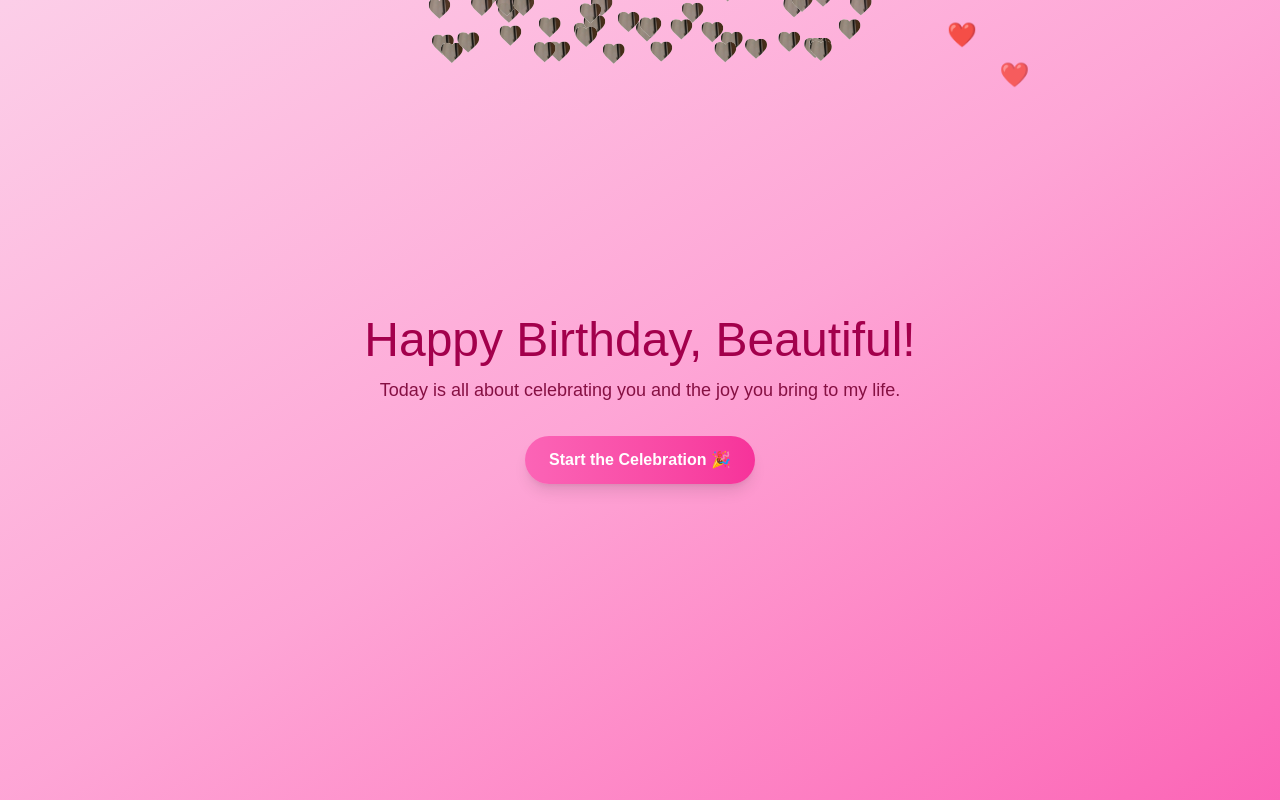
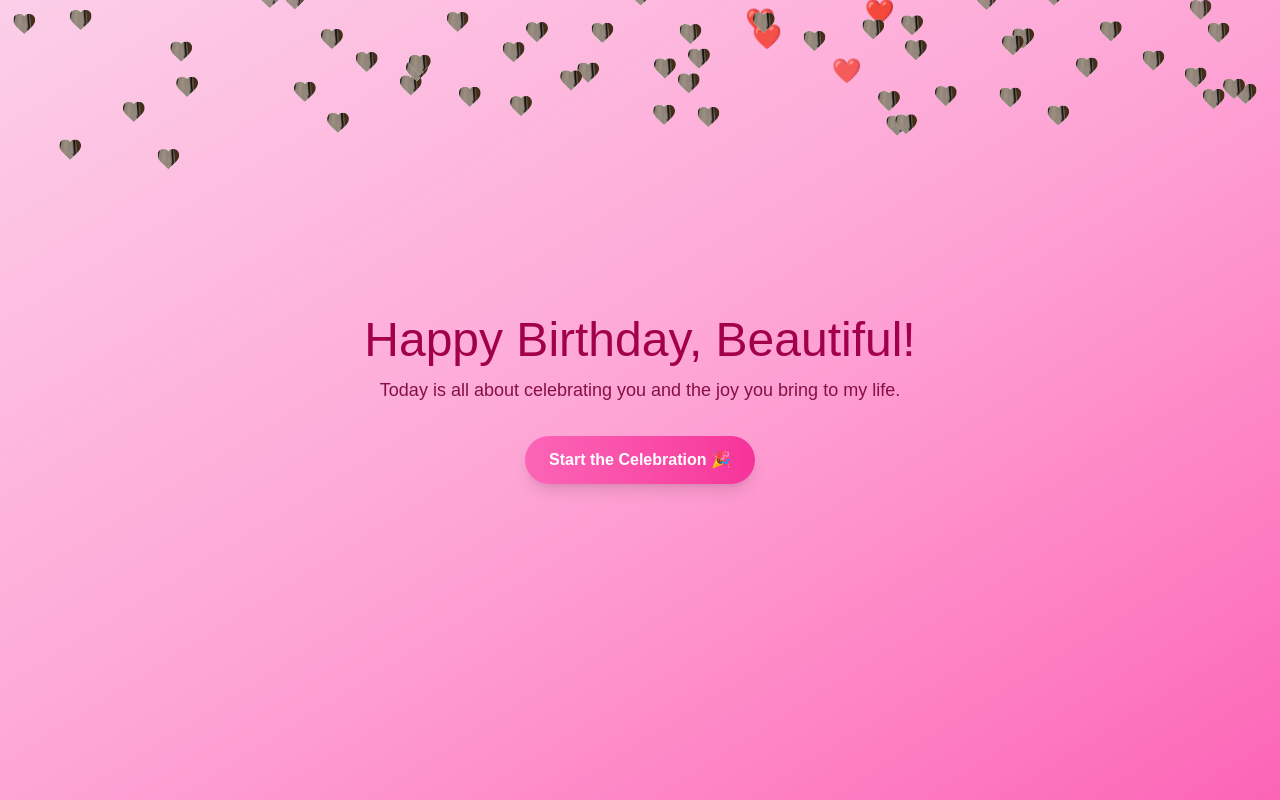
Before and after one commit to ThantSPhyoe/sspp-anni, a Next.js app: page / in a window 1280 px wide. Both pictures are taken after a click on the button "Start the Celebration 🎉". Shown: the top 800 px of the page. Built offline with nearby package versions, Linux system fonts and the light colour scheme.

Commit message:
fix build errors

```diff
--- a/app/SpecialMessage.tsx
+++ b/app/SpecialMessage.tsx
@@ -1,21 +1,44 @@
 "use client";
 
 import { motion } from "framer-motion";
+import { useEffect, useMemo, useState } from "react";
 
 export default function SpecialMessage() {
+
+    const [sizes, setSizes] = useState({ w: 0, h: 0 });
+
+    useEffect(() => {
+        function update() {
+            setSizes({ w: window.innerWidth, h: window.innerHeight });
+        }
+        update();
+        window.addEventListener("resize", update);
+        return () => window.removeEventListener("resize", update);
+    }, []);
+
+    const floatHearts = useMemo(() => {
+        const width = sizes.w || 800;
+        return Array.from({ length: 15 }).map((_, i) => ({
+            id: `mem-heart-${i}`,
+            x: Math.random() * width,
+            duration: 5 + Math.random() * 3,
+            delay: i * 0.5 + Math.random() * 0.2,
+        }));
+    }, [sizes.w]);
+
     return (
         <div className="relative min-h-screen flex flex-col items-center justify-center bg-gradient-to-br from-purple-400 via-pink-400 to-pink-500 text-center p-8 overflow-hidden">
             <div className="absolute inset-0 overflow-hidden">
-        {Array.from({ length: 15 }).map((_, i) => (
+                {floatHearts.map((h) => (
                     <motion.span
-            key={i}
+                        key={h.id}
                         className="absolute text-pink-300 text-2xl"
-            initial={{ opacity: 0, y: 100, x: Math.random() * window.innerWidth }}
+                        initial={{ opacity: 0, y: 100, x: h.x }}
                         animate={{ opacity: [0.5, 1, 0], y: -100 }}
                         transition={{
-              duration: 5 + Math.random() * 4,
+                            duration: h.duration,
                             repeat: Infinity,
-              delay: i * 0.5,
+                            delay: h.delay,
                         }}
                     >
                         💖
--- a/app/beautifulMemories.tsx
+++ b/app/beautifulMemories.tsx
@@ -1,6 +1,7 @@
 "use client";
 
 import { motion } from "framer-motion";
+import { useEffect, useMemo, useState } from "react";
 
 export default function BeautifulMemories() {
   const images = [
@@ -12,19 +13,40 @@ export default function BeautifulMemories() {
     "https://www.pinterest.com/pin/999588079802216071/",
   ];
 
+  const [sizes, setSizes] = useState({ w: 0, h: 0 });
+
+  useEffect(() => {
+    function update() {
+      setSizes({ w: window.innerWidth, h: window.innerHeight });
+    }
+    update();
+    window.addEventListener("resize", update);
+    return () => window.removeEventListener("resize", update);
+  }, []);
+
+  const floatHearts = useMemo(() => {
+    const width = sizes.w || 800;
+    return Array.from({ length: 10 }).map((_, i) => ({
+      id: `mem-heart-${i}`,
+      x: Math.random() * width,
+      duration: 4 + Math.random() * 3,
+      delay: i * 0.5 + Math.random() * 0.2,
+    }));
+  }, [sizes.w]);
+
   return (
     <div className="relative min-h-screen bg-gradient-to-b from-pink-100 to-pink-200 flex flex-col items-center justify-center py-16 overflow-hidden">
       <div className="absolute inset-0 overflow-hidden">
-        {Array.from({ length: 10 }).map((_, i) => (
+        {floatHearts.map((h) => (
           <motion.span
-            key={i}
+            key={h.id}
             className="absolute text-pink-400 text-2xl"
-            initial={{ opacity: 0, y: 100, x: Math.random() * window.innerWidth }}
+            initial={{ opacity: 0, y: 100, x: h.x }}
             animate={{ opacity: [0.5, 1, 0], y: -100 }}
             transition={{
-              duration: 4 + Math.random() * 3,
+              duration: h.duration,
               repeat: Infinity,
-              delay: i * 0.5,
+              delay: h.delay,
             }}
           >
             ❤️
--- a/app/birthdayCard.tsx
+++ b/app/birthdayCard.tsx
@@ -1,11 +1,47 @@
+// ...existing code...
 "use client";
 
 import { motion } from "framer-motion";
 import Image from "next/image";
-import { useState } from "react";
+import { useEffect, useMemo, useState } from "react";
 
 export default function BirthdayCard() {
   const [popHearts, setPopHearts] = useState(false);
+  const [sizes, setSizes] = useState({ w: 0, h: 0 });
+
+  // set viewport sizes on mount and on resize (only runs in browser)
+  useEffect(() => {
+    function update() {
+      setSizes({ w: window.innerWidth, h: window.innerHeight });
+    }
+    update();
+    window.addEventListener("resize", update);
+    return () => window.removeEventListener("resize", update);
+  }, []);
+
+  // create deterministic randomized data only after we know the width/height
+  const floatHearts = useMemo(() => {
+    const width = sizes.w || 800;
+    return Array.from({ length: 12 }).map((_, i) => ({
+      id: `float-${i}`,
+      x: Math.random() * width,
+      delay: i * 0.5 + Math.random() * 0.3,
+      duration: 4 + Math.random() * 3,
+    }));
+  }, [sizes.w]);
+
+  const popHeartsData = useMemo(() => {
+    const width = sizes.w || 800;
+    const height = sizes.h || 600;
+    return Array.from({ length: 100 }).map((_, i) => ({
+      id: `balloon-${i}`,
+      xOffset: (Math.random() - 0.5) * width,
+      duration: 4 + Math.random() * 2,
+      scaleStart: 0.95,
+      delay: Math.random() * 0.5,
+      endY: -height - 200,
+    }));
+  }, [sizes.w, sizes.h]);
 
   const handleCelebrate = () => {
     setPopHearts(true);
@@ -15,24 +51,13 @@ export default function BirthdayCard() {
   return (
     <div className="flex flex-col items-center justify-center min-h-screen bg-gradient-to-br from-pink-200 via-pink-300 to-pink-400 text-center relative overflow-hidden">
       <div className="absolute inset-0 overflow-hidden">
-        {Array.from({ length: 12 }).map((_, i) => (
+        {floatHearts.map((h) => (
           <motion.span
-            key={`float-${i}`}
+            key={h.id}
             className="absolute text-pink-400 text-2xl"
-            initial={{
-              opacity: 0,
-              y: 100,
-              x: Math.random() * window.innerWidth,
-            }}
-            animate={{
-              opacity: [0.6, 1, 0],
-              y: -100,
-            }}
-            transition={{
-              duration: 4 + Math.random() * 3,
-              repeat: Infinity,
-              delay: i * 0.5,
-            }}
+            initial={{ opacity: 0, y: 100, x: h.x }}
+            animate={{ opacity: [0.6, 1, 0], y: -100 }}
+            transition={{ duration: h.duration, repeat: Infinity, delay: h.delay }}
           >
             ❤️
           </motion.span>
@@ -40,26 +65,23 @@ export default function BirthdayCard() {
       </div>
 
       {popHearts &&
-        Array.from({ length: 100 }).map((_, i) => (
+        popHeartsData.map((p) => (
           <motion.div
-            key={`balloon-${i}`}
+            key={p.id}
             className="absolute bottom-0 left-1/2"
             initial={{
               opacity: 0,
-              scale: 0.95,
-              x: Math.random() * window.innerWidth - window.innerWidth / 2,
+              scale: p.scaleStart,
+              x: p.xOffset,
               y: 0,
             }}
             animate={{
               opacity: [1, 1, 0],
               scale: [1, 1.1, 0.9],
-              y: -window.innerHeight - 200,
-              x: (Math.random() - 0.5) * 200,
+              y: p.endY,
+              x: p.xOffset + (Math.random() - 0.5) * 200,
             }}
-            transition={{
-              duration: 4 + Math.random() * 2,
-              ease: "easeOut",
-            }}
+            transition={{ duration: p.duration, ease: "easeOut", delay: p.delay }}
           >
             <div className="w-24 h-24 heart-shape overflow-hidden shadow-lg border-2 border-pink-300 bg-white">
               <Image
@@ -109,3 +131,4 @@ export default function BirthdayCard() {
     </div>
   );
 }
+// ...existing code...
--- a/app/layout.tsx
+++ b/app/layout.tsx
@@ -1,5 +1,5 @@
 import type { Metadata } from "next";
-import { Geist, Geist_Mono, Satisfy } from "next/font/google";
+import { Satisfy } from "next/font/google";
 import "./globals.css";
 
 const satisfy = Satisfy({
```
Also changed, not shown: 1 other file (tests, documents, lock files or other folders). Lines whose indentation alone changed are shown as unchanged.
